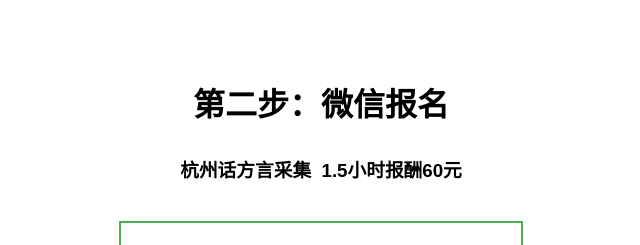
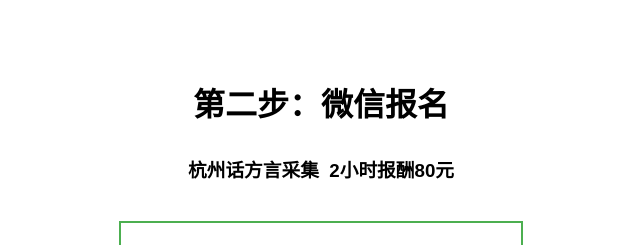
Before and after one commit to Li-Ruiguang/Hangzhou-dialect, a plain HTML site: page WeChat.html in a window 1280 px wide. Shown: the top 245 px of the page, without its empty margins (319-959 px from the left). Drawn offline with Linux system fonts and the light colour scheme.

Commit message:
Update WeChat.html

```diff
--- a/WeChat.html
+++ b/WeChat.html
@@ -28,7 +28,7 @@
 <body>
     <h1>第二步：微信报名</h1>
     <div class="qr-container">
-        <h3>杭州话方言采集&nbsp;&nbsp;1.5小时报酬60元</h3>
+        <h3>杭州话方言采集&nbsp;&nbsp;2小时报酬80元</h3>
         <img src="guang.jpg" alt="微信二维码">
         <div class="instruction">请使用微信扫描二维码添加联系人</div>
     </div>
```
